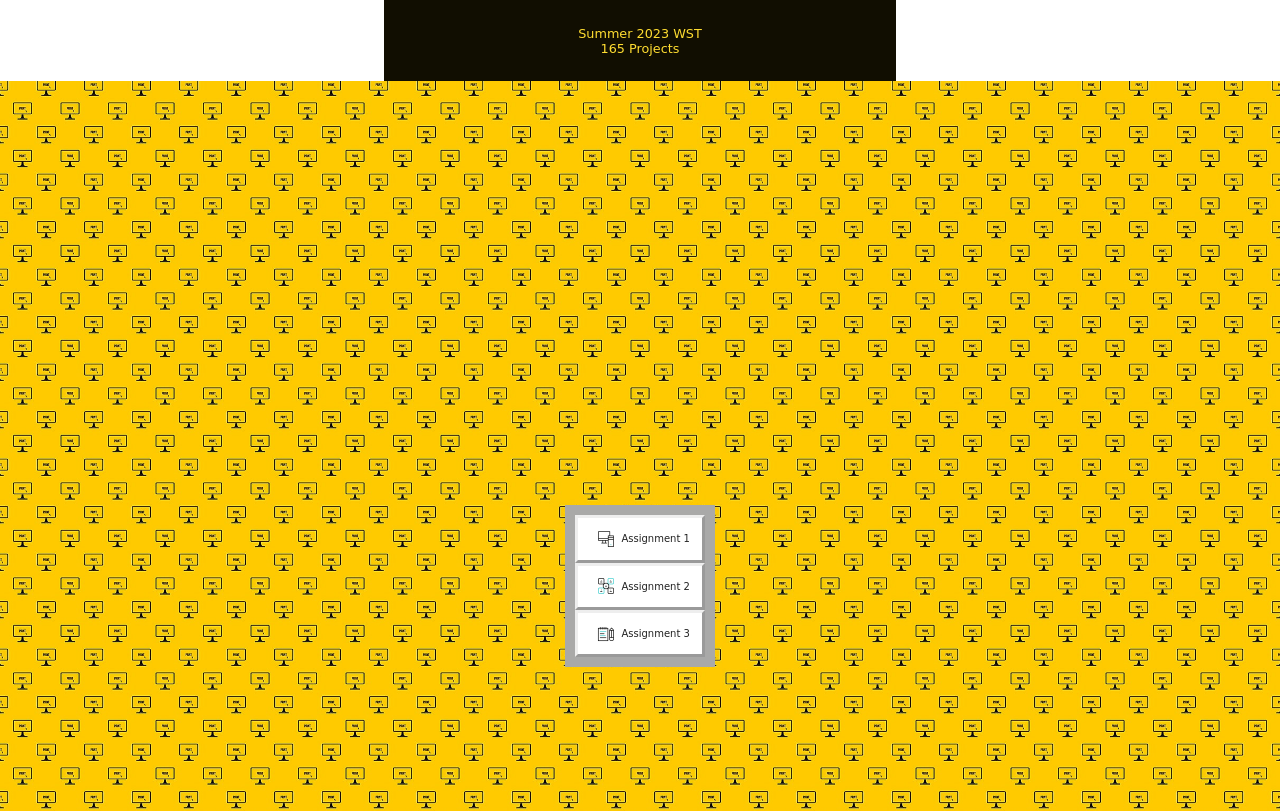
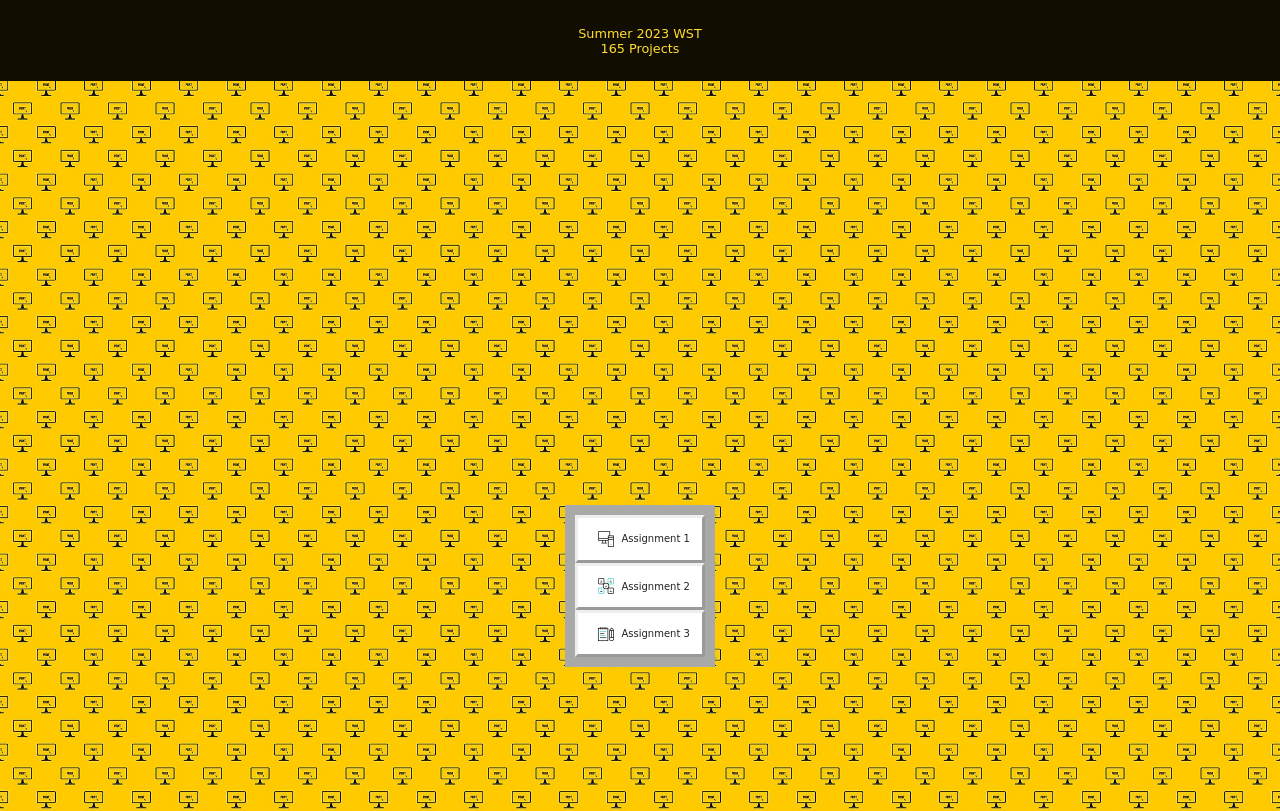
Before and after one commit to ChristinaVillacillo/wstdy3, a plain HTML site: page index.html in a window 1280 px wide. Shown: the top 811 px of the page. Drawn offline with Linux system fonts and the light colour scheme; a web font is replaced by a local one.

Commit message:
Update styles.css

```diff
--- a/styles.css
+++ b/styles.css
@@ -5,7 +5,10 @@
   box-sizing: border-box;
 }
 
+ body{
+    background-color: #110e01;
 
+ }
 
 header {
   margin-left: 30%;
```
